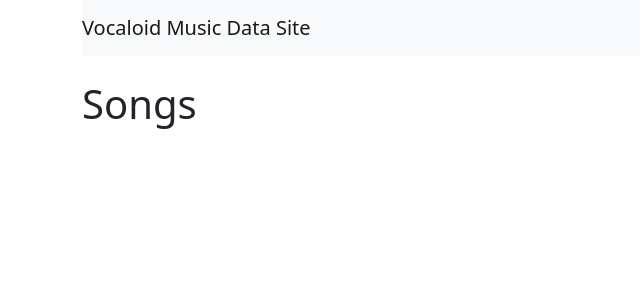
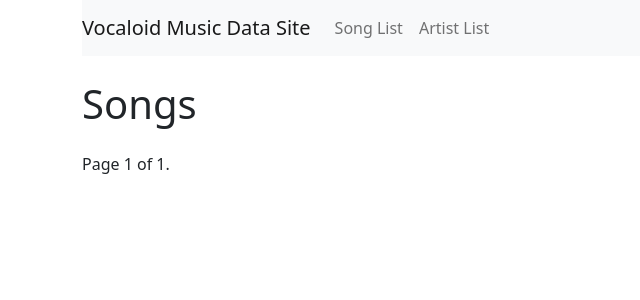
Before and after one commit to renamoe/vocaloid-data, a Django app: page /songs/ in a window 1280 px wide. Shown: the top 300 px of the page, without its empty margins (0-640 px from the left). Run offline with Django 5.2, Linux system fonts and the light colour scheme; data that the repository does not hold is empty.

Commit message:
feat(website): 增加列表分页功能, 增加歌词折叠功能, 更改首页为歌曲列表

```diff
--- a/website/music/templates/base.html
+++ b/website/music/templates/base.html
@@ -8,8 +8,17 @@
     <div class="container">
         <nav class="navbar navbar-expand-lg navbar-light bg-light mb-4">
             <a class="navbar-brand" href="{% url 'mainpage' %}">Vocaloid Music Data Site</a>
+            <div class="collapse navbar-collapse">
+                <ul class="navbar-nav me-auto mb-2 mb-lg-0">
+                    <li class="nav-item">
+                        <a class="nav-link" href="{% url 'song_list' %}">Song List</a>
+                    </li>
+                    <li class="nav-item">
+                        <a class="nav-link" href="{% url 'artist_list' %}">Artist List</a>
+                    </li>
+                </ul>
+            </div>
         </nav>
-
         {% block content %}
         {% endblock %}
     </div>
--- a/website/music/templates/music/song_list.html
+++ b/website/music/templates/music/song_list.html
@@ -12,4 +12,22 @@
     </ul>
 </div>
 
+<div class="pagination">
+    <span class="step-links">
+        {% if songs.has_previous %}
+            <a href="?page=1">first</a>
+            <a href="?page={{ songs.previous_page_number }}">previous</a>
+        {% endif %}
+
+        <span class="current">
+            Page {{ songs.number }} of {{ songs.paginator.num_pages }}.
+        </span>
+
+        {% if songs.has_next %}
+            <a href="?page={{ songs.next_page_number }}">next</a>
+            <a href="?page={{ songs.paginator.num_pages }}">last</a>
+        {% endif %}
+    </span>
+</div>
+
 {% endblock %}
--- a/website/music/urls.py
+++ b/website/music/urls.py
@@ -2,7 +2,7 @@ from django.urls import path
 from . import views
 
 urlpatterns = [
-    path('', views.mainpage, name="mainpage"),
+    path('', views.song_list, name="mainpage"),
     path('songs/', views.song_list, name="song_list"),
     path('songs/<str:id>', views.song_detail, name="song_detail"),
     path('artists/', views.artist_list, name="artist_list"),
--- a/website/music/views.py
+++ b/website/music/views.py
@@ -1,11 +1,15 @@
 from django.shortcuts import render, get_object_or_404
+from django.core.paginator import Paginator
 from .models import Artist, Song
 
 def mainpage(request):
     return render(request, 'music/mainpage.html')
 
 def song_list(request):
-    songs = Song.objects.all().order_by('name')
+    songs_all = Song.objects.all().order_by('name')
+    paginator = Paginator(songs_all, 15)
+    page_number = request.GET.get('page')
+    songs = paginator.get_page(page_number)
     return render(request, 'music/song_list.html', {'songs': songs})
 
 
@@ -16,11 +20,17 @@ def song_detail(request, id):
 
 
 def artist_list(request):
-    artists = Artist.objects.all().order_by('name')
+    artists_all = Artist.objects.all().order_by('name')
+    paginator = Paginator(artists_all, 15)
+    page_number = request.GET.get('page')
+    artists = paginator.get_page(page_number)
     return render(request, 'music/artist_list.html', {'artists': artists})
 
 
 def artist_detail(request, id):
     artist = get_object_or_404(Artist, artist_id=id)
-    songs = Song.objects.filter(artist__artist_id=id)
+    songs_all = Song.objects.filter(artist__artist_id=id)
+    paginator = Paginator(songs_all, 10)
+    page_number = request.GET.get('page')
+    songs = paginator.get_page(page_number)
     return render(request, 'music/artist_detail.html', {'artist': artist, 'songs': songs})
```
Also changed, not shown: website/music/templates/music/artist_detail.html (+21 -0 lines), website/music/templates/music/artist_list.html (+20 -0 lines), website/music/templates/music/song_detail.html (+30 -2 lines).
